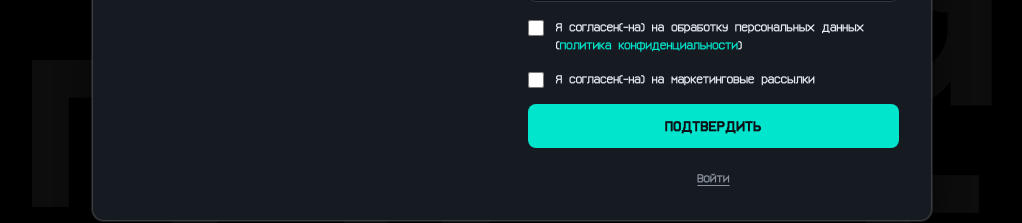
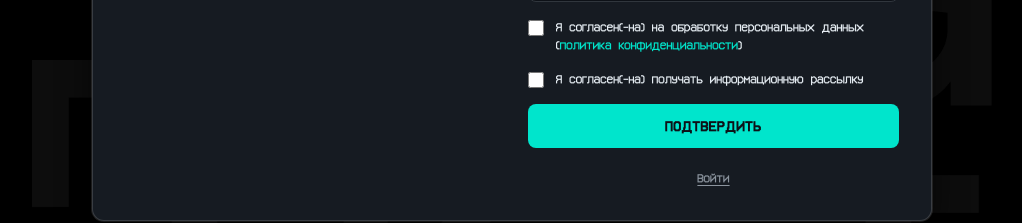
Before and after one commit to mikhailxrp/web_app_esckod, a Next.js app: page /register in a window 1280 px wide. Shown: the part 448-671 px from the top of the page, without its empty margins (128-1150 px from the left). Built offline with nearby package versions, Linux system fonts and the light colour scheme; no server answers; the database is empty.

Commit message:
style(ui): update checkbox label text

```diff
--- a/components/auth/RegisterForm.tsx
+++ b/components/auth/RegisterForm.tsx
@@ -287,7 +287,7 @@ export function RegisterForm(): React.ReactElement {
                   className="form-field__checkbox"
                   {...register('consentMarketing')}
                 />
-                <span>Я согласен(-на) на маркетинговые рассылки</span>
+                <span>Я согласен(-на) получать информационную рассылку</span>
               </label>
 
               {serverError ? (
```
